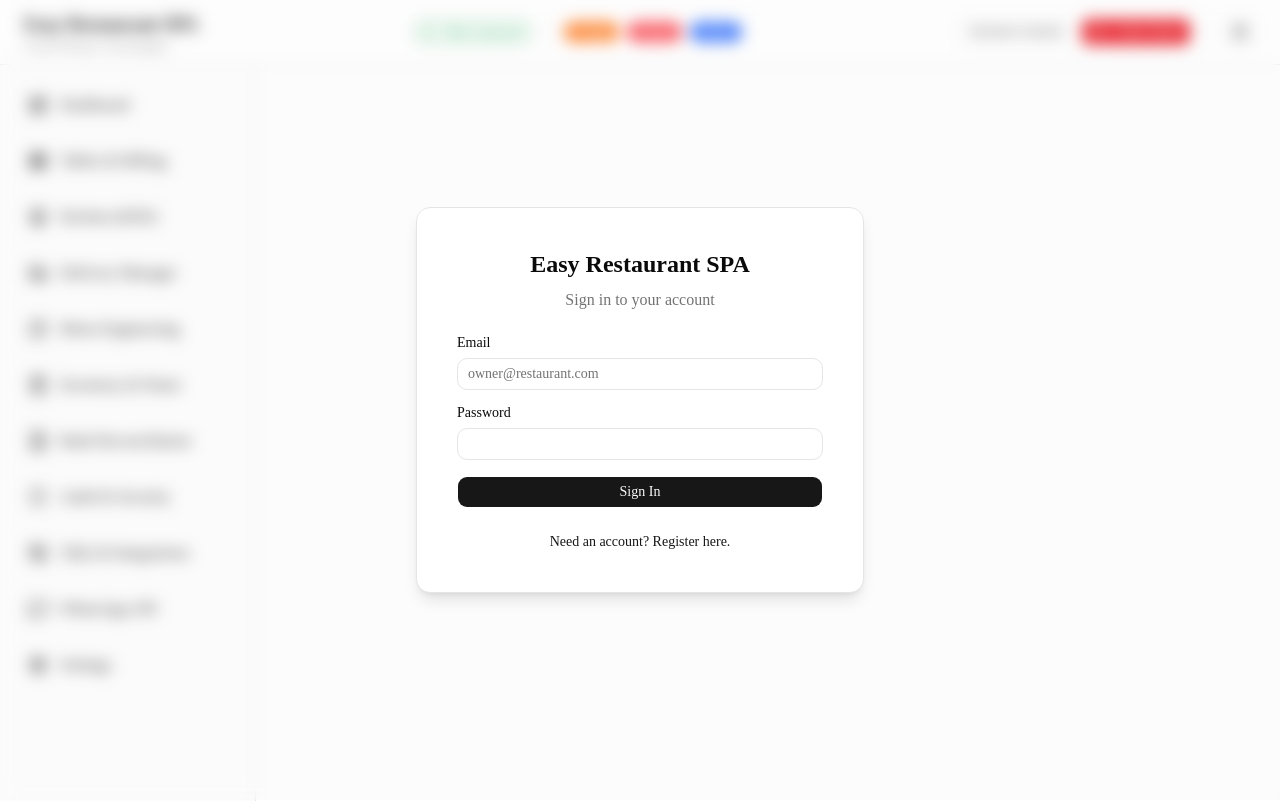
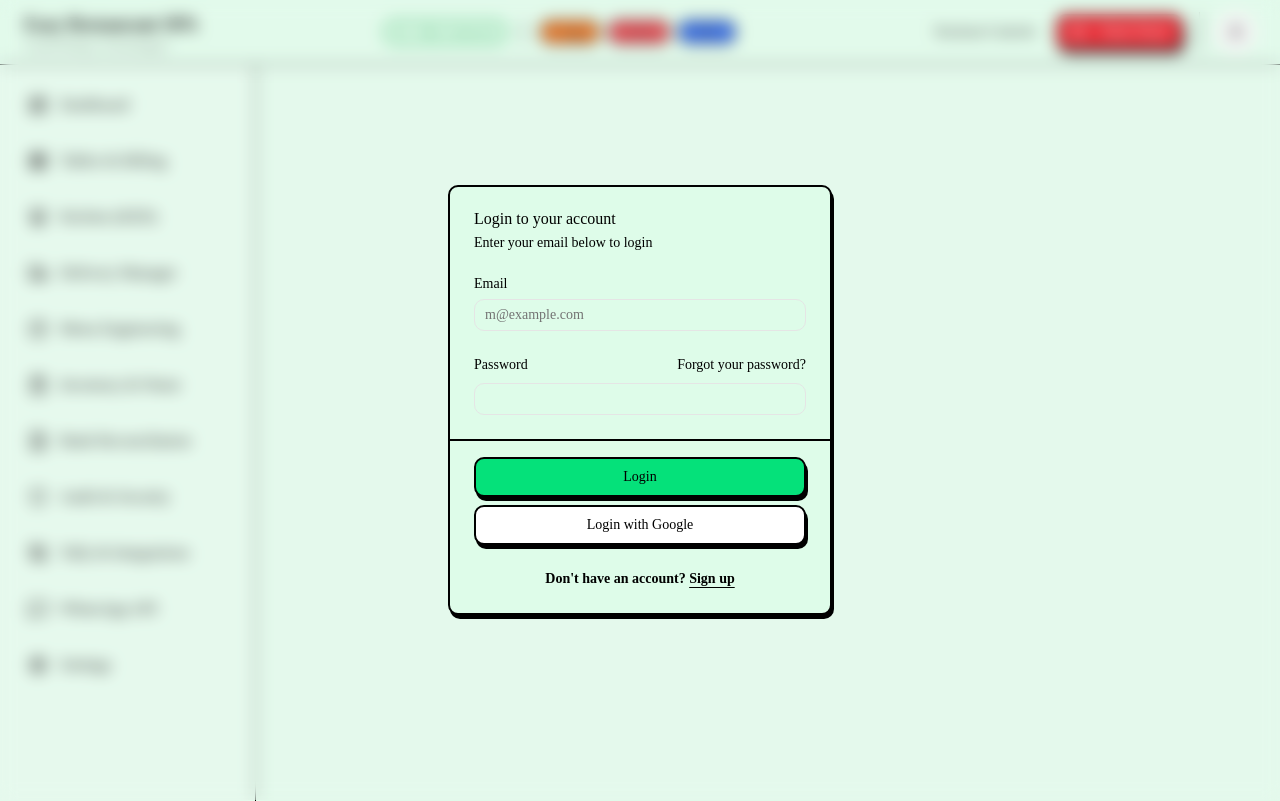
Before and after one commit to 17Arigato-jwd/restaurant-dashboard, a Next.js app in the folder web/: page /login in a window 1280 px wide. Built offline with nearby package versions, Linux system fonts and the light colour scheme.

Commit message:
feat: enhance delivery and settings pages with new UI components and functionality

```diff
--- a/web/src/app/globals.css
+++ b/web/src/app/globals.css
@@ -46,11 +46,43 @@
   --radius-2xl: calc(var(--radius) * 1.8);
   --radius-3xl: calc(var(--radius) * 2.2);
   --radius-4xl: calc(var(--radius) * 2.6);
+  --color-main: var(--main);
+  --color-secondary-background: var(--secondary-background);
+  --color-main-foreground: var(--main-foreground);
+  --color-overlay: var(--overlay);
+  --spacing-boxShadowX: 2px;
+  --spacing-boxShadowY: 4px;
+  --spacing-reverseBoxShadowX: -2px;
+  --spacing-reverseBoxShadowY: -4px;
+  --radius-base: 10px;
+  --font-weight-base: 500;
+  --font-weight-heading: 900;
+  --shadow-shadow: var(--shadow);
+  --animate-marquee: marquee 5s linear infinite;
+  --animate-marquee2: marquee2 5s linear infinite;
+  --color-chart-active-dot: var(--chart-active-dot);
+  --shadow: var(--shadow);
+  @keyframes marquee {
+  0% {
+    transform: translateX(0%);
+    }
+  100% {
+    transform: translateX(-100%);
+    }
+  }
+  @keyframes marquee2 {
+  0% {
+    transform: translateX(100%);
+    }
+  100% {
+    transform: translateX(0%);
+    }
+  }
 }
 
 :root {
-  --background: oklch(1 0 0);
-  --foreground: oklch(0.145 0 0);
+  --background: hsl(142, 84%, 93%);
+  --foreground: oklch(0% 0 0);
   --card: oklch(1 0 0);
   --card-foreground: oklch(0.145 0 0);
   --popover: oklch(1 0 0);
@@ -64,14 +96,14 @@
   --accent: oklch(0.97 0 0);
   --accent-foreground: oklch(0.205 0 0);
   --destructive: oklch(0.577 0.245 27.325);
-  --border: oklch(0.922 0 0);
+  --border: oklch(0% 0 0);
   --input: oklch(0.922 0 0);
-  --ring: oklch(0.708 0 0);
-  --chart-1: oklch(0.87 0 0);
-  --chart-2: oklch(0.556 0 0);
-  --chart-3: oklch(0.439 0 0);
-  --chart-4: oklch(0.371 0 0);
-  --chart-5: oklch(0.269 0 0);
+  --ring: oklch(0% 0 0);
+  --chart-1: #05E17A;
+  --chart-2: #FF7A05;
+  --chart-3: #0099FF;
+  --chart-4: #FFBF00;
+  --chart-5: #7A83FF;
   --radius: 0.625rem;
   --sidebar: oklch(0.985 0 0);
   --sidebar-foreground: oklch(0.145 0 0);
@@ -81,6 +113,12 @@
   --sidebar-accent-foreground: oklch(0.205 0 0);
   --sidebar-border: oklch(0.922 0 0);
   --sidebar-ring: oklch(0.708 0 0);
+  --secondary-background: oklch(100% 0 0);
+  --main: hsl(152, 96%, 45%);
+  --main-foreground: oklch(0% 0 0);
+  --overlay: oklch(0% 0 0 / 0.8);
+  --shadow: 2px 4px 0px 0px var(--border);
+  --chart-active-dot: #000;
 }
 
 .dark {
@@ -123,8 +161,32 @@
   }
   body {
     @apply bg-background text-foreground;
+    font-weight: var(--font-weight-base);
+    color: var(--foreground);
   }
   html {
     @apply font-sans;
   }
+  h1, h2, h3, h4, h5, h6 {
+    font-weight: var(--font-weight-heading);
+  }
 }
+  body, .scrollbar {
+    --sb-track-color: #ffffff;
+    --sb-thumb-color: #000000;
+}
+  .scrollbar::-webkit-scrollbar {
+    width: 16px;
+}
+  .scrollbar::-webkit-scrollbar-track {
+    background: var(--sb-track-color);
+}
+  .scrollbar::-webkit-scrollbar-thumb {
+    background: var(--sb-thumb-color);
+}
+
+@supports not selector(::-webkit-scrollbar) {
+  .scrollbar {
+    scrollbar-color: var(--sb-thumb-color) var(--sb-track-color);
+  }
+}
--- a/web/src/app/login/page.tsx
+++ b/web/src/app/login/page.tsx
@@ -7,6 +7,15 @@ import { useAppStore } from "@/store/useAppStore";
 import { Button } from "@/components/ui/button";
 import { Input } from "@/components/ui/input";
 import { Label } from "@/components/ui/label";
+
+import {
+  Card,
+  CardContent,
+  CardDescription,
+  CardFooter,
+  CardHeader,
+  CardTitle,
+} from "@/components/ui/card";
 
 export default function LoginPage() {
   const router = useRouter();
@@ -55,35 +64,44 @@ export default function LoginPage() {
 
   return (
     <div className="absolute inset-0 z-[100] flex items-center justify-center bg-muted/20 backdrop-blur-sm">
-      <div className="flex flex-col items-center space-y-6 bg-background p-10 rounded-xl shadow-lg border w-full max-w-md">
-        <div className="text-center w-full">
-          <h1 className="text-2xl font-bold">Easy Restaurant SPA</h1>
-          <p className="text-muted-foreground mt-2">
-            {isLogin ? "Sign in to your account" : "Register new owner account"}
-          </p>
-        </div>
-
-        <form onSubmit={handleSubmit} className="w-full space-y-4">
+      <Card className="w-full max-w-sm">
+        <CardHeader>
+          <CardTitle>{isLogin ? "Login to your account" : "Register new account"}</CardTitle>
+          <CardDescription>
+            {isLogin ? "Enter your email below to login" : "Enter your email below to register"}
+          </CardDescription>
+        </CardHeader>
+        <CardContent>
+          <form onSubmit={handleSubmit}>
+            <div className="flex flex-col gap-6">
               {error && (
-            <div className={`p-3 text-sm rounded-md ${error.includes('successful') ? 'bg-green-100 text-green-700 dark:bg-green-900/30 dark:text-green-400' : 'bg-red-100 text-red-700 dark:bg-red-900/30 dark:text-red-400'}`}>
+                <div className={`p-3 text-sm rounded-md border-2 border-border font-bold shadow-[2px_2px_0px_0px_var(--border)] ${error.includes('successful') ? 'bg-green-300 text-black' : 'bg-red-400 text-black'}`}>
                   {error}
                 </div>
               )}
-
-          <div className="space-y-2">
+              <div className="grid gap-2">
                 <Label htmlFor="email">Email</Label>
                 <Input
                   id="email"
                   type="email"
-              placeholder="owner@restaurant.com"
+                  placeholder="m@example.com"
                   value={email}
                   onChange={(e) => setEmail(e.target.value)}
                   required
                 />
               </div>
-
-          <div className="space-y-2">
+              <div className="grid gap-2">
+                <div className="flex items-center">
                   <Label htmlFor="password">Password</Label>
+                  {isLogin && (
+                    <a
+                      href="#"
+                      className="ml-auto inline-block text-sm underline-offset-4 hover:underline"
+                    >
+                      Forgot your password?
+                    </a>
+                  )}
+                </div>
                 <Input
                   id="password"
                   type="password"
@@ -92,22 +110,28 @@ export default function LoginPage() {
                   required
                 />
               </div>
-
-          <Button type="submit" className="w-full" disabled={loading}>
-            {loading ? "Processing..." : (isLogin ? "Sign In" : "Register Account")}
+            </div>
+          </form>
+        </CardContent>
+        <CardFooter className="flex-col gap-2 border-t-2 border-border pt-4 bg-transparent">
+          <Button type="submit" className="w-full" disabled={loading} onClick={handleSubmit}>
+            {loading ? "Processing..." : (isLogin ? "Login" : "Register")}
           </Button>
-        </form>
-
-        <div className="text-center text-sm">
+          <Button variant="neutral" type="button" className="w-full">
+            {isLogin ? "Login with Google" : "Register with Google"}
+          </Button>
+          <div className="mt-4 text-center text-sm font-bold">
+            {isLogin ? "Don't have an account? " : "Already have an account? "}
             <button
               type="button"
               onClick={() => { setIsLogin(!isLogin); setError(""); }}
-            className="text-primary hover:underline"
+              className="underline underline-offset-4"
             >
-            {isLogin ? "Need an account? Register here." : "Already have an account? Sign in."}
+              {isLogin ? "Sign up" : "Sign in"}
             </button>
           </div>
-      </div>
+        </CardFooter>
+      </Card>
     </div>
   );
 }
--- a/web/src/components/ui/badge.tsx
+++ b/web/src/components/ui/badge.tsx
@@ -1,49 +1,51 @@
+"use client"
+
 import { mergeProps } from "@base-ui/react/merge-props"
 import { useRender } from "@base-ui/react/use-render"
 import { cva, type VariantProps } from "class-variance-authority"
+
+import * as React from "react"
+
 import { cn } from "cn"
 
 const badgeVariants = cva(
-  "group/badge inline-flex h-5 w-fit shrink-0 items-center justify-center gap-1 overflow-hidden rounded-4xl border border-transparent px-2 py-0.5 text-xs font-medium whitespace-nowrap transition-all focus-visible:border-ring focus-visible:ring-[3px] focus-visible:ring-ring/50 has-data-[icon=inline-end]:pr-1.5 has-data-[icon=inline-start]:pl-1.5 aria-invalid:border-destructive aria-invalid:ring-destructive/20 dark:aria-invalid:ring-destructive/40 [&>svg]:pointer-events-none [&>svg]:size-3!",
+  "inline-flex items-center justify-center rounded-base border-2 border-border px-2.5 py-0.5 text-xs font-base w-fit whitespace-nowrap shrink-0 [&>svg]:size-3 gap-1 [&>svg]:pointer-events-none focus-visible:border-ring focus-visible:ring-ring/50 focus-visible:ring-[3px] overflow-hidden",
   {
     variants: {
       variant: {
-        default: "bg-primary text-primary-foreground [a]:hover:bg-primary/80",
-        secondary:
-          "bg-secondary text-secondary-foreground [a]:hover:bg-secondary/80",
-        destructive:
-          "bg-destructive/10 text-destructive focus-visible:ring-destructive/20 dark:bg-destructive/20 dark:focus-visible:ring-destructive/40 [a]:hover:bg-destructive/20",
-        outline:
-          "border-border text-foreground [a]:hover:bg-muted [a]:hover:text-muted-foreground",
-        ghost:
-          "hover:bg-muted hover:text-muted-foreground dark:hover:bg-muted/50",
-        link: "text-primary underline-offset-4 hover:underline",
+        default: "bg-background text-foreground",
+        neutral: "bg-secondary-background text-foreground",
+        secondary: "bg-secondary-background text-foreground",
+        destructive: "bg-red-400 text-black",
+        outline: "bg-transparent text-foreground",
+        ghost: "border-transparent shadow-none hover:bg-muted dark:hover:bg-muted/50",
+        link: "border-transparent shadow-none text-primary underline-offset-4 hover:underline",
       },
     },
     defaultVariants: {
       variant: "default",
     },
-  }
+  },
 )
 
 function Badge({
   className,
-  variant = "default",
+  variant,
   render,
   ...props
 }: useRender.ComponentProps<"span"> & VariantProps<typeof badgeVariants>) {
   return useRender({
     defaultTagName: "span",
+    render,
     props: mergeProps<"span">(
       {
         className: cn(badgeVariants({ variant }), className),
       },
-      props
+      props,
     ),
-    render,
     state: {
       slot: "badge",
-      variant,
+      variant: variant ?? "default",
     },
   })
 }
--- a/web/src/components/ui/button.tsx
+++ b/web/src/components/ui/button.tsx
@@ -1,50 +1,48 @@
 import { Button as ButtonPrimitive } from "@base-ui/react/button"
 import { cva, type VariantProps } from "class-variance-authority"
-import { cn } from "cn"
+
+import * as React from "react"
+
+import { cn } from "@/lib/utils"
 
 const buttonVariants = cva(
-  "group/button inline-flex shrink-0 items-center justify-center rounded-lg border border-transparent bg-clip-padding text-sm font-medium whitespace-nowrap transition-all outline-none select-none focus-visible:border-ring focus-visible:ring-3 focus-visible:ring-ring/50 active:not-aria-[haspopup]:translate-y-px disabled:pointer-events-none disabled:opacity-50 aria-invalid:border-destructive aria-invalid:ring-3 aria-invalid:ring-destructive/20 dark:aria-invalid:border-destructive/50 dark:aria-invalid:ring-destructive/40 [&_svg]:pointer-events-none [&_svg]:shrink-0 [&_svg:not([class*='size-'])]:size-4",
+  "inline-flex items-center justify-center whitespace-nowrap rounded-base text-sm font-base ring-offset-white transition-all gap-2 [&_svg]:pointer-events-none [&_svg]:size-4 [&_svg]:shrink-0 focus-visible:outline-hidden focus-visible:ring-2 focus-visible:ring-black focus-visible:ring-offset-2 disabled:pointer-events-none disabled:opacity-50 data-disabled:pointer-events-none data-disabled:opacity-50",
   {
     variants: {
       variant: {
-        default: "bg-primary text-primary-foreground hover:bg-primary/80",
-        outline:
-          "border-border bg-background hover:bg-muted hover:text-foreground aria-expanded:bg-muted aria-expanded:text-foreground dark:border-input dark:bg-input/30 dark:hover:bg-input/50",
-        secondary:
-          "bg-secondary text-secondary-foreground hover:bg-[color-mix(in_oklch,var(--secondary),var(--foreground)_5%)] aria-expanded:bg-secondary aria-expanded:text-secondary-foreground",
-        ghost:
-          "hover:bg-muted hover:text-foreground aria-expanded:bg-muted aria-expanded:text-foreground dark:hover:bg-muted/50",
-        destructive:
-          "bg-destructive/10 text-destructive hover:bg-destructive/20 focus-visible:border-destructive/40 focus-visible:ring-destructive/20 dark:bg-destructive/20 dark:hover:bg-destructive/30 dark:focus-visible:ring-destructive/40",
-        link: "text-primary underline-offset-4 hover:underline",
+        default:
+          "text-main-foreground bg-main border-2 border-border shadow-shadow hover:translate-x-boxShadowX hover:translate-y-boxShadowY hover:shadow-none",
+        noShadow: "text-main-foreground bg-main border-2 border-border",
+        neutral:
+          "bg-secondary-background text-foreground border-2 border-border shadow-shadow hover:translate-x-boxShadowX hover:translate-y-boxShadowY hover:shadow-none",
+        reverse:
+          "text-main-foreground bg-main border-2 border-border hover:translate-x-reverseBoxShadowX hover:translate-y-reverseBoxShadowY hover:shadow-shadow",
       },
       size: {
-        default:
-          "h-8 gap-1.5 px-2.5 has-data-[icon=inline-end]:pr-2 has-data-[icon=inline-start]:pl-2",
-        xs: "h-6 gap-1 rounded-[min(var(--radius-md),10px)] px-2 text-xs in-data-[slot=button-group]:rounded-lg has-data-[icon=inline-end]:pr-1.5 has-data-[icon=inline-start]:pl-1.5 [&_svg:not([class*='size-'])]:size-3",
-        sm: "h-7 gap-1 rounded-[min(var(--radius-md),12px)] px-2.5 text-[0.8rem] in-data-[slot=button-group]:rounded-lg has-data-[icon=inline-end]:pr-1.5 has-data-[icon=inline-start]:pl-1.5 [&_svg:not([class*='size-'])]:size-3.5",
-        lg: "h-9 gap-1.5 px-2.5 has-data-[icon=inline-end]:pr-2 has-data-[icon=inline-start]:pl-2",
-        icon: "size-8",
-        "icon-xs":
-          "size-6 rounded-[min(var(--radius-md),10px)] in-data-[slot=button-group]:rounded-lg [&_svg:not([class*='size-'])]:size-3",
-        "icon-sm":
-          "size-7 rounded-[min(var(--radius-md),12px)] in-data-[slot=button-group]:rounded-lg",
-        "icon-lg": "size-9",
+        default: "h-10 px-4 py-2",
+        xs: "h-8 gap-1.5 px-2.5 text-xs [&_svg]:size-3.5",
+        sm: "h-9 px-3",
+        lg: "h-11 px-8",
+        icon: "size-10",
+        "icon-xs": "size-8 [&_svg]:size-3.5",
+        "icon-sm": "size-9",
+        "icon-lg": "size-11",
       },
     },
     defaultVariants: {
       variant: "default",
       size: "default",
     },
-  }
+  },
 )
 
 function Button({
   className,
-  variant = "default",
-  size = "default",
+  variant,
+  size,
   ...props
-}: ButtonPrimitive.Props & VariantProps<typeof buttonVariants>) {
+}: React.ComponentProps<typeof ButtonPrimitive> &
+  VariantProps<typeof buttonVariants>) {
   return (
     <ButtonPrimitive
       data-slot="button"
--- a/web/src/components/ui/card.tsx
+++ b/web/src/components/ui/card.tsx
@@ -1,4 +1,5 @@
 import * as React from "react"
+
 import { cn } from "cn"
 
 function Card({
@@ -11,8 +12,8 @@ function Card({
       data-slot="card"
       data-size={size}
       className={cn(
-        "group/card flex flex-col gap-(--card-spacing) overflow-hidden rounded-xl bg-card py-(--card-spacing) text-sm text-card-foreground ring-1 ring-foreground/10 [--card-spacing:--spacing(4)] has-data-[slot=card-footer]:pb-0 has-[>img:first-child]:pt-0 data-[size=sm]:[--card-spacing:--spacing(3)] data-[size=sm]:has-data-[slot=card-footer]:pb-0 *:[img:first-child]:rounded-t-xl *:[img:last-child]:rounded-b-xl",
-        className
+        "group/card rounded-base flex flex-col shadow-shadow border-2 gap-(--card-spacing) py-(--card-spacing) border-border bg-background text-foreground font-base [--card-spacing:--spacing(6)] data-[size=sm]:[--card-spacing:--spacing(4)]",
+        className,
       )}
       {...props}
     />
@@ -24,8 +25,8 @@ function CardHeader({ className, ...props }: React.ComponentProps<"div">) {
     <div
       data-slot="card-header"
       className={cn(
-        "group/card-header @container/card-header grid auto-rows-min items-start gap-1 rounded-t-xl px-(--card-spacing) has-data-[slot=card-action]:grid-cols-[1fr_auto] has-data-[slot=card-description]:grid-rows-[auto_auto] [.border-b]:pb-(--card-spacing)",
-        className
+        "@container/card-header grid auto-rows-min grid-rows-[auto_auto] items-start gap-1.5 px-(--card-spacing) has-data-[slot=card-action]:grid-cols-[1fr_auto] [.border-b]:pb-(--card-spacing)",
+        className,
       )}
       {...props}
     />
@@ -36,10 +37,7 @@ function CardTitle({ className, ...props }: React.ComponentProps<"div">) {
   return (
     <div
       data-slot="card-title"
-      className={cn(
-        "font-heading text-base leading-snug font-medium group-data-[size=sm]/card:text-sm",
-        className
-      )}
+      className={cn("font-heading leading-none", className)}
       {...props}
     />
   )
@@ -49,7 +47,7 @@ function CardDescription({ className, ...props }: React.ComponentProps<"div">) {
   return (
     <div
       data-slot="card-description"
-      className={cn("text-sm text-muted-foreground", className)}
+      className={cn("text-sm font-base", className)}
       {...props}
     />
   )
@@ -61,7 +59,7 @@ function CardAction({ className, ...props }: React.ComponentProps<"div">) {
       data-slot="card-action"
       className={cn(
         "col-start-2 row-span-2 row-start-1 self-start justify-self-end",
-        className
+        className,
       )}
       {...props}
     />
@@ -83,8 +81,8 @@ function CardFooter({ className, ...props }: React.ComponentProps<"div">) {
     <div
       data-slot="card-footer"
       className={cn(
-        "flex items-center rounded-b-xl border-t bg-muted/50 p-(--card-spacing)",
-        className
+        "flex items-center px-(--card-spacing) [.border-t]:pt-(--card-spacing)",
+        className,
       )}
       {...props}
     />
@@ -96,7 +94,7 @@ export {
   CardHeader,
   CardFooter,
   CardTitle,
-  CardAction,
   CardDescription,
   CardContent,
+  CardAction,
 }
--- a/web/src/components/ui/switch.tsx
+++ b/web/src/components/ui/switch.tsx
@@ -15,14 +15,14 @@ function Switch({
       data-slot="switch"
       data-size={size}
       className={cn(
-        "peer group/switch relative inline-flex shrink-0 items-center rounded-full border border-transparent transition-all outline-none group-has-[:focus-visible]/field-label:border-transparent group-has-[:focus-visible]/field-label:ring-0 after:absolute after:-inset-x-3 after:-inset-y-2 focus-visible:border-ring focus-visible:ring-3 focus-visible:ring-ring/50 aria-invalid:border-destructive aria-invalid:ring-3 aria-invalid:ring-destructive/20 data-[size=default]:h-[18.4px] data-[size=default]:w-[32px] data-[size=sm]:h-[14px] data-[size=sm]:w-[24px] dark:aria-invalid:border-destructive/50 dark:aria-invalid:ring-destructive/40 data-checked:bg-primary data-unchecked:bg-input dark:data-unchecked:bg-input/80 data-disabled:cursor-not-allowed data-disabled:opacity-50",
+        "peer group/switch relative inline-flex shrink-0 items-center rounded-base border-2 border-border shadow-shadow transition-all outline-none after:absolute after:-inset-x-3 after:-inset-y-2 focus-visible:ring-3 focus-visible:ring-ring/50 data-[size=default]:h-[24px] data-[size=default]:w-[44px] data-[size=sm]:h-[20px] data-[size=sm]:w-[36px] data-checked:bg-main data-unchecked:bg-secondary-background data-disabled:cursor-not-allowed data-disabled:opacity-50",
         className
       )}
       {...props}
     >
       <SwitchPrimitive.Thumb
         data-slot="switch-thumb"
-        className="pointer-events-none block rounded-full bg-background ring-0 transition-transform group-data-[size=default]/switch:size-4 group-data-[size=sm]/switch:size-3 group-data-[size=default]/switch:data-checked:translate-x-[calc(100%-2px)] group-data-[size=sm]/switch:data-checked:translate-x-[calc(100%-2px)] dark:data-checked:bg-primary-foreground group-data-[size=default]/switch:data-unchecked:translate-x-0 group-data-[size=sm]/switch:data-unchecked:translate-x-0 dark:data-unchecked:bg-foreground"
+        className="pointer-events-none block rounded-sm bg-foreground ring-0 transition-transform group-data-[size=default]/switch:h-4 group-data-[size=default]/switch:w-4 group-data-[size=sm]/switch:h-3 group-data-[size=sm]/switch:w-3 group-data-[size=default]/switch:data-checked:translate-x-[calc(100%+2px)] group-data-[size=sm]/switch:data-checked:translate-x-[calc(100%+2px)] group-data-[size=default]/switch:data-unchecked:translate-x-[2px] group-data-[size=sm]/switch:data-unchecked:translate-x-[2px]"
       />
     </SwitchPrimitive.Root>
   )
```
Also changed, not shown: web/src/app/delivery/page.tsx (+50 -0 lines), web/src/app/settings/page.tsx (+69 -3 lines), 2 other files (tests, documents, lock files or other folders). Lines whose indentation alone changed are shown as unchanged.
